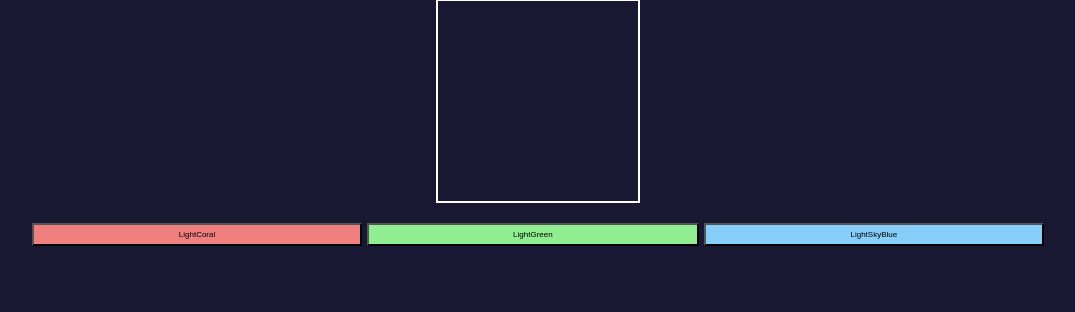
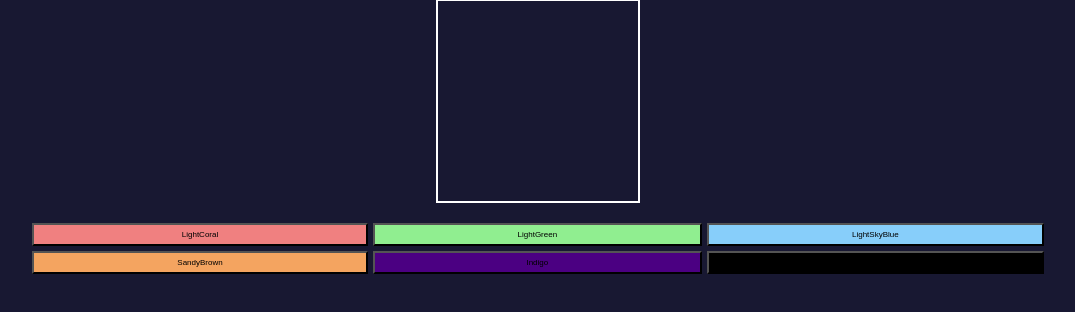
Before and after one commit to mherdez/frontend-ejercicios, a plain HTML site: page 17-buttons/index.html in a window 1280 px wide. Shown: the part 64-376 px from the top of the page, without its empty margins (102-1177 px from the left). Drawn offline with Linux system fonts and the light colour scheme.

Commit message:
17-buttons 2da parte

```diff
--- a/17-buttons/app.js
+++ b/17-buttons/app.js
@@ -1,40 +1,15 @@
+// DECLARACION DE ELEMENTOS DOM
+const buttonsContainer = document.querySelector('#buttons-container');
+const box              = document.querySelector('.box')
 
-const buttonsContainer = document.querySelector('#buttons-container');
-const box = document.querySelector('.box')
+// INICIO DE LA APLICACION
+const buttons = [
+  'LightCoral',
+  'LightGreen',
+  'LightSkyBlue',
+  'SandyBrown',
+  'Indigo',
+  'Black'
+];
 
-const btn1 = Button('LightCoral')
-const btn2 = Button('LightGreen')
-const btn3 = Button('LightSkyBlue')
-
-buttonsContainer.appendChild( btn1 )
-buttonsContainer.appendChild( btn2 )
-buttonsContainer.appendChild( btn3 )
-
-btn1.addEventListener( 'mouseover', () => {
-  box.style.backgroundColor = btn1.textContent
-})
-
-btn2.addEventListener( 'mouseover', () => {
-  box.style.backgroundColor = btn2.textContent
-})
-
-btn3.addEventListener( 'mouseover', () => {
-  box.style.backgroundColor = btn3.textContent
-})
-
-
-
-
-
-
-
-
-
-
-
-
-
-// buttonsContainer.appendChild( Button('LightCoral') )
-// buttonsContainer.appendChild( Button('LightGreen') )
-// buttonsContainer.appendChild( Button('LightSkyBlue') )
-// buttonsContainer.appendChild( Button('SandyBrown') )
+ButtonsList( buttons );
--- /dev/null
+++ b/17-buttons/components/ButtonsList.js
@@ -0,0 +1,12 @@
+
+const ButtonsList = ( buttons ) => {
+  return buttons.map( button => {
+    const btn = Button( button );
+    buttonsContainer.appendChild( btn )
+
+    btn.addEventListener( 'mouseover', () => {
+      box.style.backgroundColor = btn.textContent
+    })
+    return btn
+  })
+}
--- a/17-buttons/index.html
+++ b/17-buttons/index.html
@@ -8,6 +8,7 @@
   <link rel="stylesheet" href="style.css">
 
   <script src="./components/Button.js"></script>
+  <script src="./components/ButtonsList.js"></script>
   <script src="app.js" defer></script>
 </head>
 <body>
```
